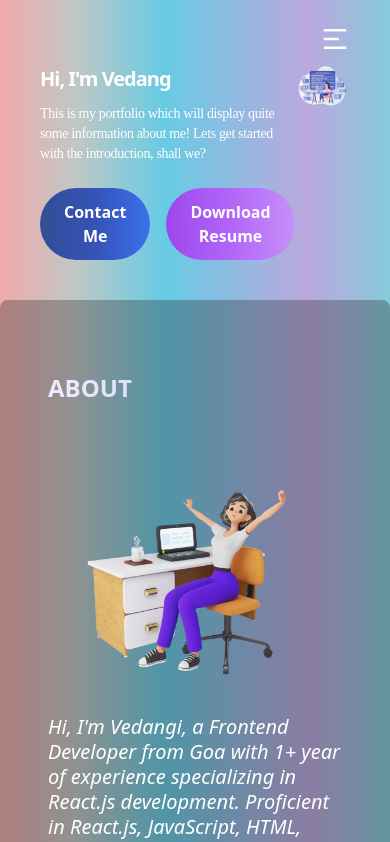
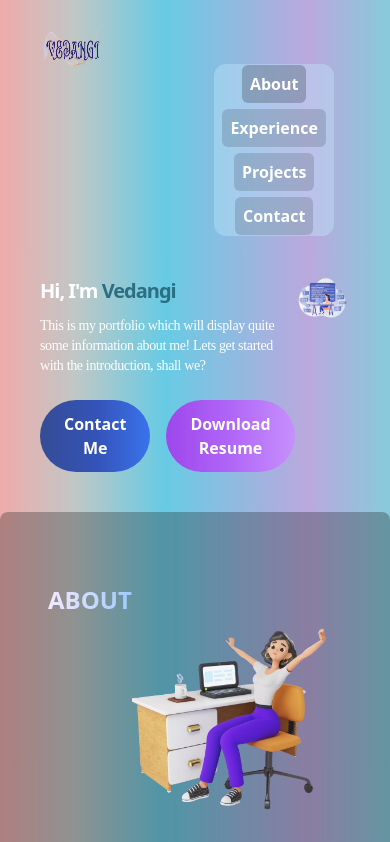
Before and after one commit to vedangi055/Vedangi-Portfolio, a React (Vite) app: page / in a window 390 px wide. Shown: the top 842 px of the page. Built offline with nearby package versions, Linux system fonts and the light colour scheme.

Commit message:
changes in the navbar and toggle functionality

```diff
--- a/src/Components/About/About.jsx
+++ b/src/Components/About/About.jsx
@@ -5,7 +5,7 @@ const About = () => {
   return (
     <div
       id="About"
-      className="text-white md:flex bg-black shadow-xl mx-0 md:mx-20 bg-opacity-30 rounded-lg p-12"
+      className="text-white flex bg-black shadow-xl mx-0 md:mx-10 bg-opacity-30 rounded-lg p-12"
     >
       <div className="flex">
         <h2 className="text-2xl md:text-4xl font-bold text-transparent bg-clip-text bg-gradient-to-r from-purple-100 to-blue-300 mt-6 mb-4 w-full font-sans hover:text-sky-800 duration-100 hover:drop-shadow-[0_0_25px_rgba(0,191,255,1.5)]">
@@ -15,7 +15,7 @@ const About = () => {
 
       <div className="md:flex w-full items-center">
         <img
-          className="md:h-80 md:w-1/3 xs:w-full object-cover rounded-lg"
+          className="h-72 md:h-80 md:w-1/3 w-full object-cover rounded-lg"
           src={AboutImg}
           alt="About img"
         />
--- a/src/Components/Navbar/Navbar.jsx
+++ b/src/Components/Navbar/Navbar.jsx
@@ -1,20 +1,13 @@
 import React, { useState } from "react";
-import { RiCloseLine, RiMenu2Line } from "@remixicon/react";
 
 const Navbar = () => {
-  const [menu, openMenu] = useState(false);
-  const [showMenu, setShowmenu] = useState(true);
+  const [isHovered, setIsHovered] = useState(false);
 
   return (
     <nav className="flex flex-wrap justify-between md:items-center text-white px-10 pt-6 md:px-20">
-      {/* <span className="text-xl font-bold tracking-wide">Portfolio</span> */}
-      {/* <img src="src/assets/logo.png" className="w-50 h-12" alt="VEDANGI" /> */}
+      <img src="src/assets/logo.png" className="w-16 h-12" alt="VEDANGI" />
 
-      <ul
-        className={`${
-          menu ? "block" : "hidden"
-        } mx-24 p-y2 mt-4 font-semibold md:mt-5 bg-black px-2 rounded-xl bg-opacity-30 md:border-none text-center md:bg-transparent md:static md:mx-0 md:flex gap-6 transition-all duration-300 ease-in-out`}
-      >
+      <ul className="mx-4 mt-10 py-2 font-semibold md:mt-5 px-2 rounded-xl md:border-none md:bg-transparent bg-sky-200 bg-opacity-40 text-center md:static md:mx-0 md:flex gap-6 md:space-y-0 space-y-5 transition-all duration-300 ease-in-out">
         <li>
           <a
             href="#About"
@@ -24,31 +17,27 @@ const Navbar = () => {
           </a>
         </li>
 
-        <li className="relative group">
-          <a
-            // href="#Experience"
-            className="bg-gray-800 bg-opacity-20 p-2 rounded-md transition duration-300 ease-in-out hover:shadow-lg hover:shadow-orange-100"
+        <li
+          className="relative group"
+          onMouseEnter={() => setIsHovered(true)}
+          onMouseLeave={() => setIsHovered(false)}
         >
+          <a className="bg-gray-800 bg-opacity-20 p-2 rounded-md transition duration-300 ease-in-out hover:shadow-lg hover:shadow-orange-100">
             Experience
           </a>
-          {/* Submenu */}
-          <ul className="absolute left-0 mt-2 bg-gray-800 bg-opacity-50 rounded-md shadow-lg z-10 hidden group-hover:block">
+          {isHovered && (
+            <ul className="absolute left-0 mt-2 bg-gray-800 bg-opacity-50 rounded-md shadow-lg z-10">
               <li className="p-2 hover:bg-gray-700 transition duration-200">
-              <a href="#WorkExperience" className="text-white">
-                Work Experience
-              </a>
+                <a href="#WorkExperience" className="text-white">Work Experience</a>
               </li>
               <li className="p-2 hover:bg-gray-700 transition duration-200">
-              <a href="#Internships" className="text-white">
-                Internships
-              </a>
+                <a href="#Internships" className="text-white">Internships</a>
               </li>
               <li className="p-2 hover:bg-gray-700 transition duration-200">
-              <a href="#Certifications" className="text-white">
-                Certifications
-              </a>
+                <a href="#Certifications" className="text-white">Certifications</a>
               </li>
             </ul>
+          )}
         </li>
 
         <li>
@@ -69,23 +58,6 @@ const Navbar = () => {
           </a>
         </li>
       </ul>
-
-      {showMenu ? (
-        <RiMenu2Line
-          size={30}
-          className="md:hidden absolute right-10 top-6 transition-all duration-300"
-          onClick={() => {
-            openMenu(!menu);
-            setShowmenu(!showMenu);
-          }}
-        />
-      ) : (
-        <RiCloseLine
-          size={30}
-          className="md:hidden absolute right-10 top-6 transition-all duration-300"
-          onClick={() => setShowmenu(!showMenu)}
-        />
-      )}
     </nav>
   );
 };
```
Also changed, not shown: src/Components/TechStack/TechStack.jsx (+0 -9 lines). Lines whose indentation alone changed are shown as unchanged.
